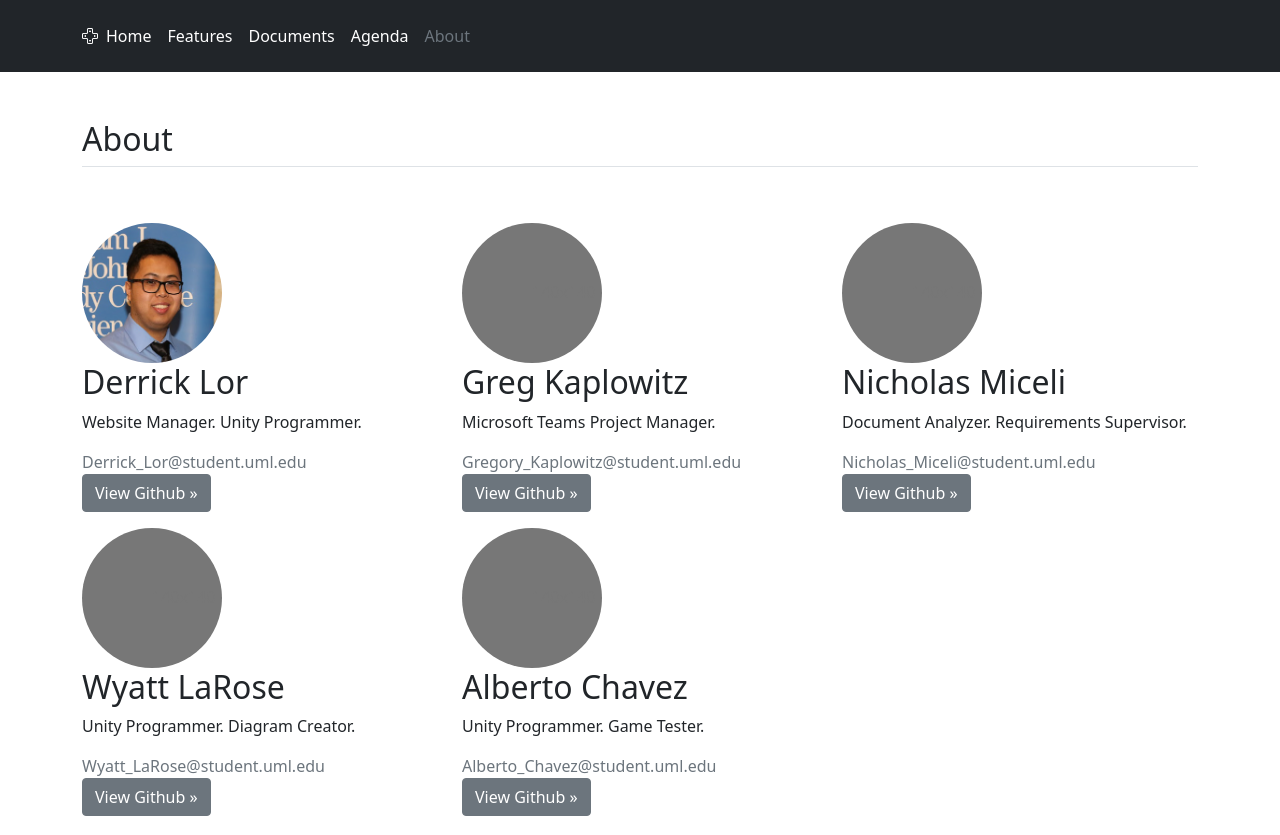
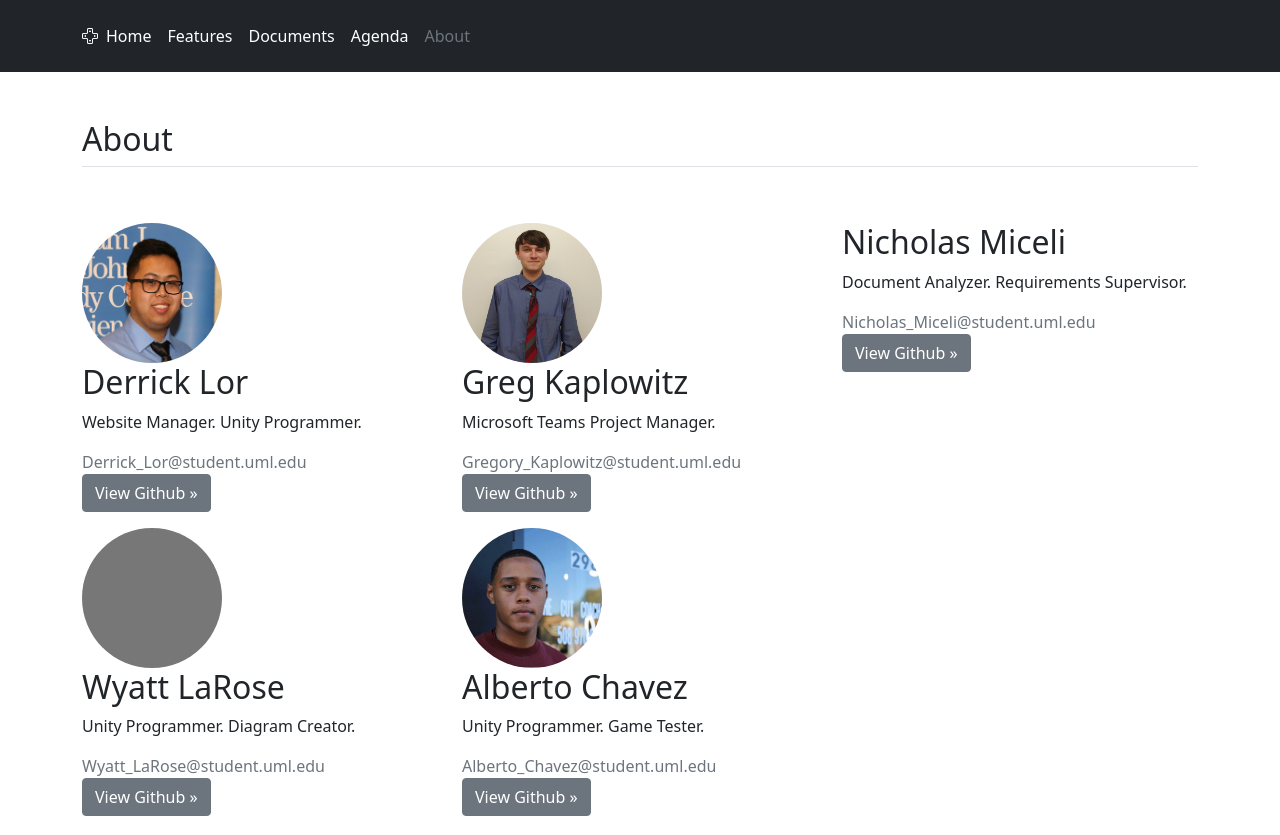
Before and after one commit to derricklor/SWEProject, a plain HTML site: page Website/about.html in a window 1280 px wide. Shown: the top 835 px of the page. Drawn offline with nearby package versions, Linux system fonts and the light colour scheme.

Commit message:
profile pictures

```diff
--- a/Website/about.html
+++ b/Website/about.html
@@ -54,19 +54,17 @@
         <p><a class="btn btn-secondary" target="_blank" href="https://github.com/derricklor">View Github »</a></p>
       </div><!-- /.col-lg-4 -->
       <div class="col-lg-4">
-        <svg class="bd-placeholder-img rounded-circle" width="140" height="140" xmlns="http://www.w3.org/2000/svg"
-        role="img" aria-label="Placeholder: 140x140" preserveAspectRatio="xMidYMid slice" focusable="false">
-        <title>Greg Kaplowitz</title><rect width="100%" height="100%" fill="#777"></rect><text x="50%" y="50%" fill="#777" dy=".3em">140x140</text></svg>
 
+
+        <img src="img/greg_profile_picture.jfif" alt="Gregory_Kaplowitz picture"
+        style="border-radius: 50%;width: 140px;height: 140px;">
         <h2>Greg Kaplowitz</h2>
         <p>Microsoft Teams Project Manager.</p>
         <span class="text-muted">Gregory_Kaplowitz@student.uml.edu</span>
         <p><a class="btn btn-secondary" target="_blank" href="https://github.com/disker123">View Github »</a></p>
       </div><!-- /.col-lg-4 -->
       <div class="col-lg-4">
-        <svg class="bd-placeholder-img rounded-circle" width="140" height="140" xmlns="http://www.w3.org/2000/svg"
-        role="img" aria-label="Placeholder: 140x140" preserveAspectRatio="xMidYMid slice" focusable="false">
-        <title>Nicholas Miceli</title><rect width="100%" height="100%" fill="#777"></rect><text x="50%" y="50%" fill="#777" dy=".3em">140x140</text></svg>
+
 
         <h2>Nicholas Miceli</h2>
         <p>Document Analyzer. Requirements Supervisor.</p>
@@ -84,10 +82,8 @@
         <p><a class="btn btn-secondary" target="_blank" href="https://github.com/WyattLaRose">View Github »</a></p>
       </div><!-- /.col-lg-4 -->
       <div class="col-lg-4">
-        <svg class="bd-placeholder-img rounded-circle" width="140" height="140" xmlns="http://www.w3.org/2000/svg"
-        role="img" aria-label="Placeholder: 140x140" preserveAspectRatio="xMidYMid slice" focusable="false">
-        <title>Alberto Chavez</title><rect width="100%" height="100%" fill="#777"></rect><text x="50%" y="50%" fill="#777"
-          dy=".3em">140x140</text></svg>
+        <img src="img/alberto_profile_pic.jfif" alt="Alberto_Chavez picture"
+        style="border-radius: 50%;width: 140px;height: 140px;">
 
         <h2>Alberto Chavez</h2>
         <p>Unity Programmer. Game Tester.</p>
```
Also changed, not shown: Website/img/alberto_profile_pic.jfif (added), Website/img/greg_profile_picture.jfif (added).
